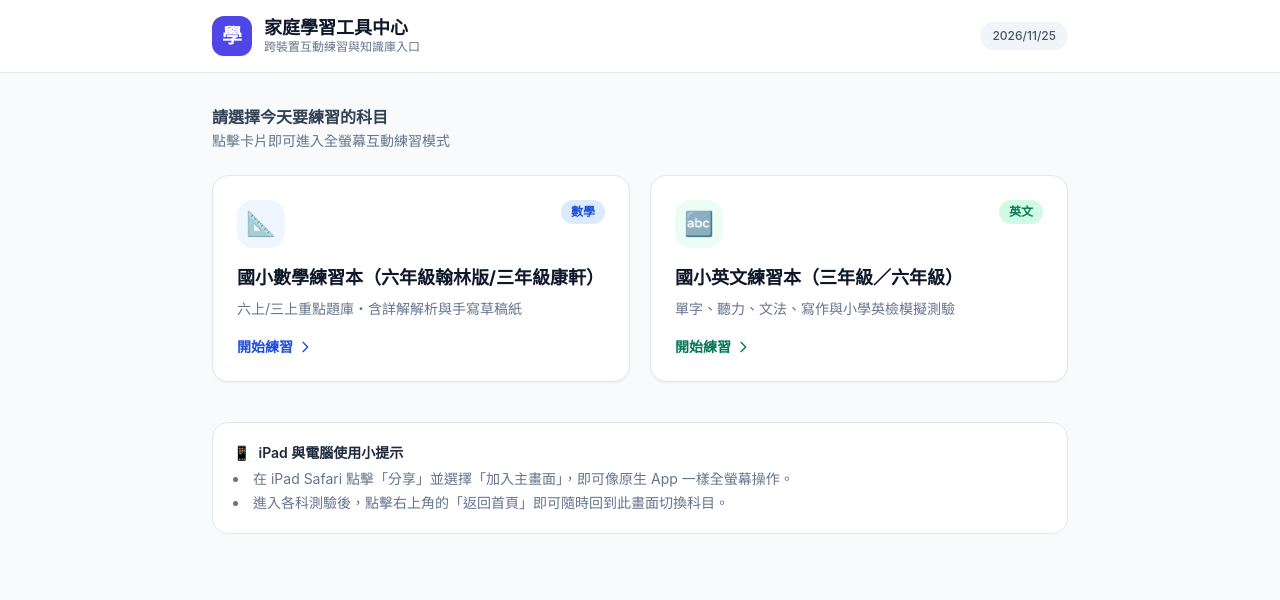
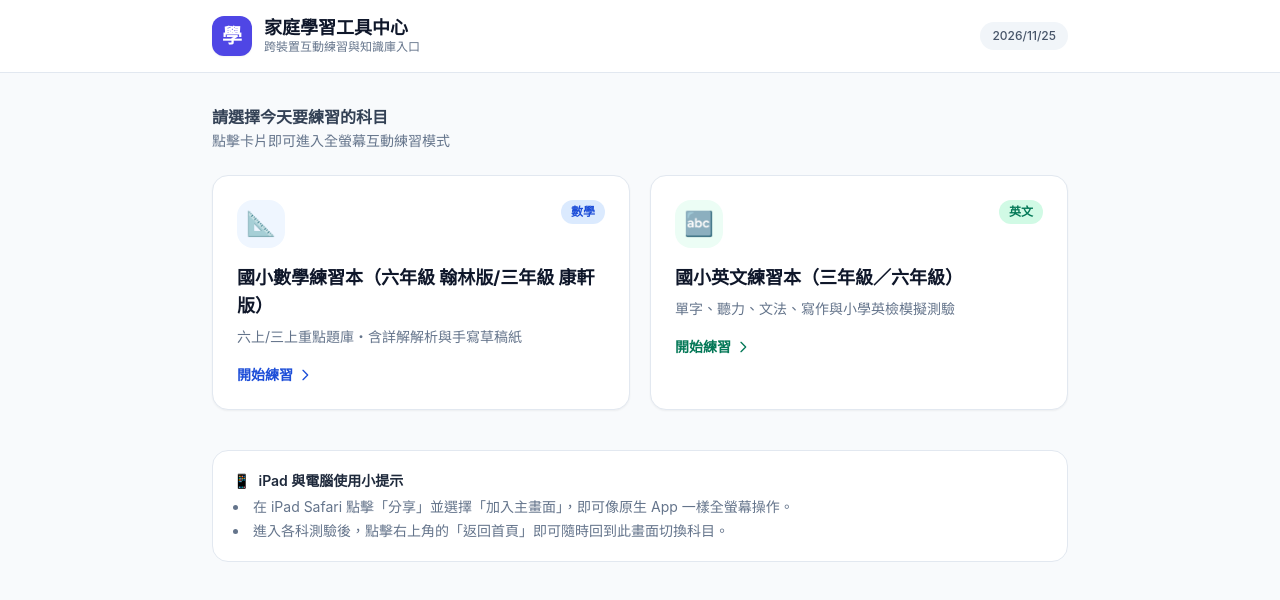
Before and after one commit to terryc1217-eng/kids-study-hub, a plain HTML site: page index.html in a window 1280 px wide. Drawn offline with nearby package versions, Linux system fonts and the light colour scheme.

Commit message:
Update index.html

```diff
--- a/index.html
+++ b/index.html
@@ -61,7 +61,7 @@
     const SUBJECTS = [
       {
         id: "math-g6",
-        title: "國小數學練習本（六年級翰林版/三年級康軒）",
+        title: "國小數學練習本（六年級 翰林版/三年級 康軒版）",
         subtitle: "六上/三上重點題庫・含詳解解析與手寫草稿紙",
         tag: "數學",
         icon: "📐",
```
